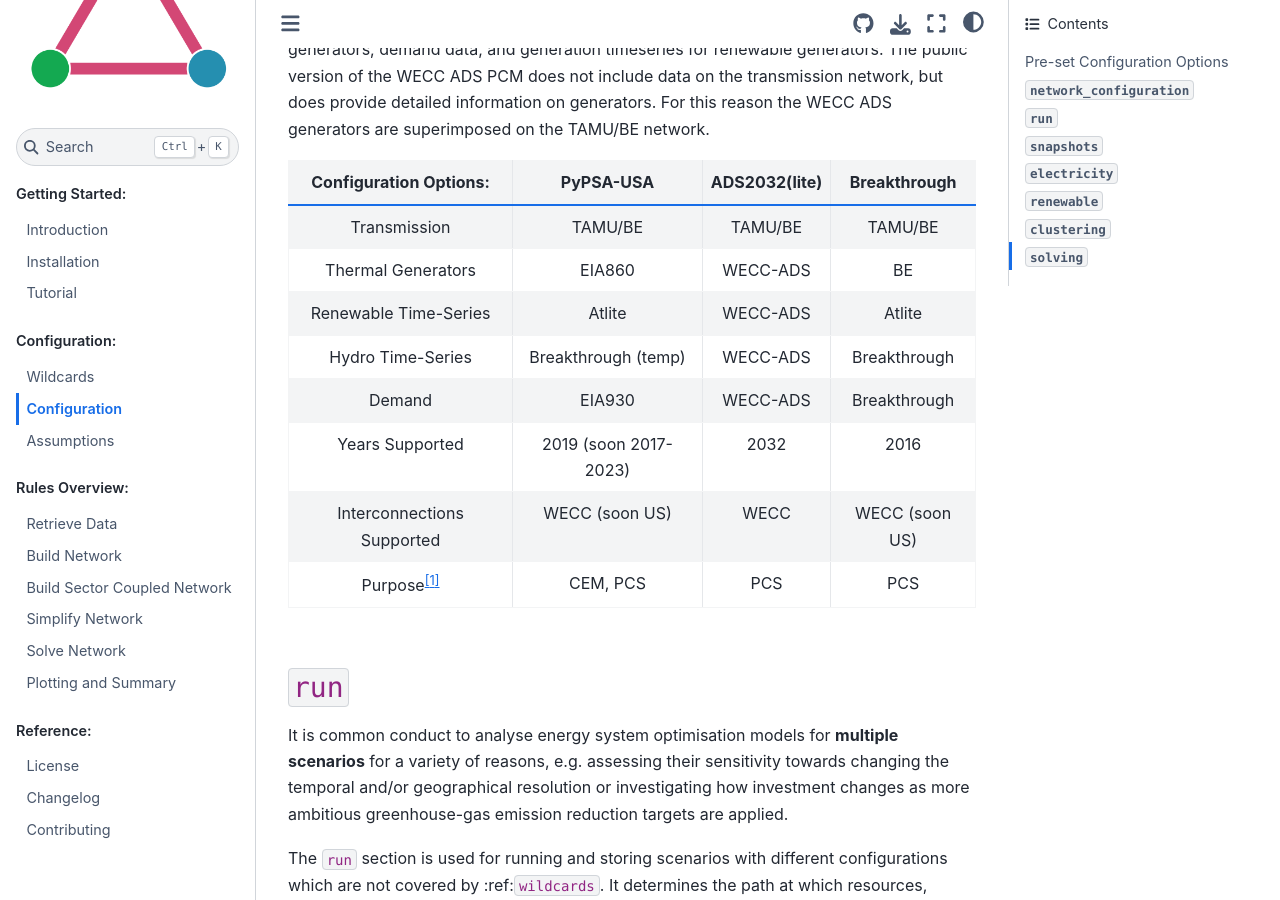
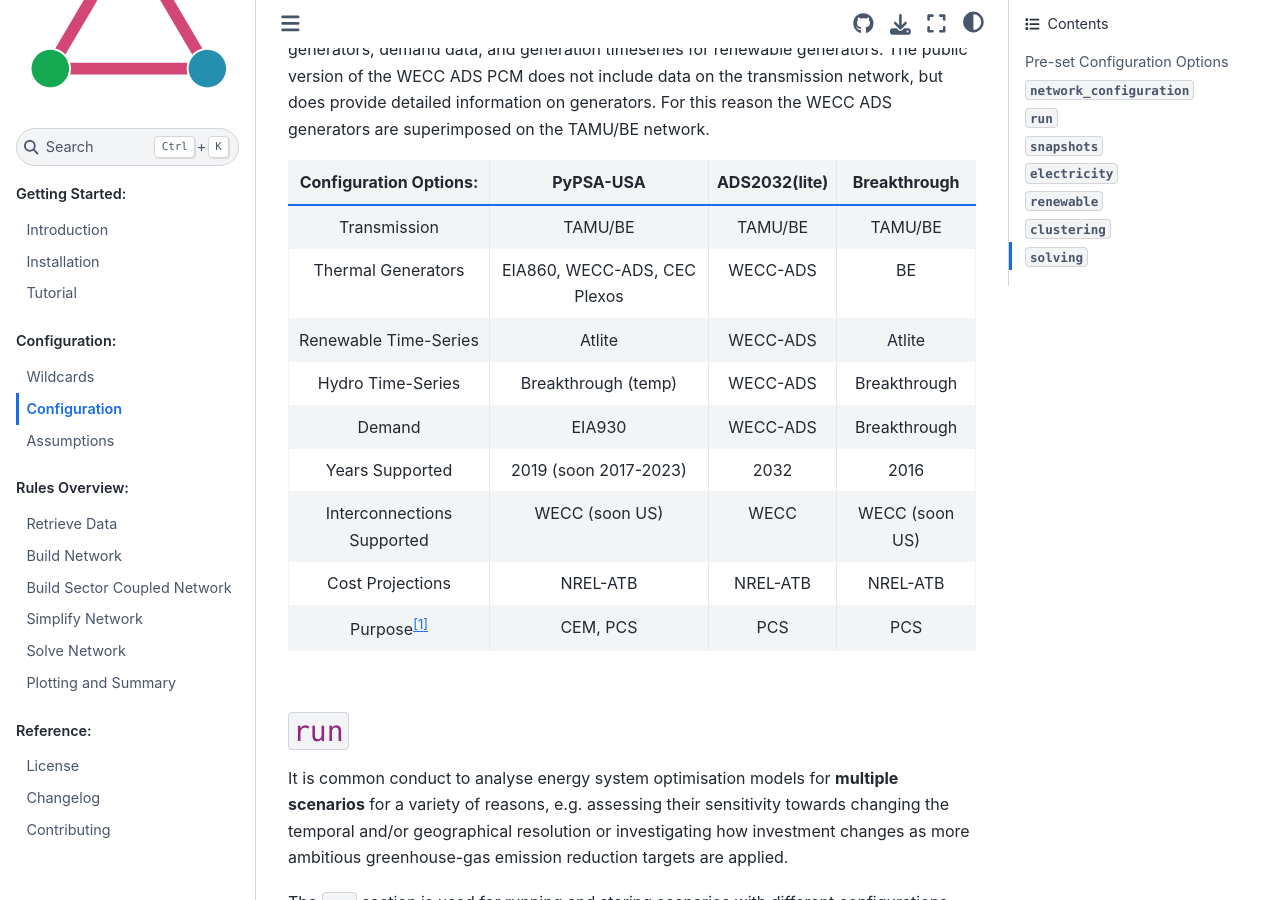
Before and after one commit to PyPSA/pypsa-usa, a Sphinx documentation site: the page built from docs/source/config-configuration.md, in a window 1280 px wide and 900 px high, scrolled down 356 px. Built offline with Sphinx 7.4.7 and the Sphinx Book theme 1.1.4, drawn with Linux system fonts in a browser that asks for light colours.

Commit message:
Snakefile and config clean up

```diff
--- a/docs/source/config-configuration.md
+++ b/docs/source/config-configuration.md
@@ -13,12 +13,13 @@
 | Configuration Options: | PyPSA-USA | ADS2032(lite) | Breakthrough |
 |:----------:|:----------:|:----------:|:----------:|
 | Transmission | TAMU/BE | TAMU/BE | TAMU/BE |
-| Thermal Generators | EIA860 | WECC-ADS | BE |
+| Thermal Generators | EIA860, WECC-ADS, CEC Plexos | WECC-ADS | BE |
 | Renewable Time-Series | Atlite | WECC-ADS | Atlite |
 | Hydro Time-Series | Breakthrough (temp) | WECC-ADS | Breakthrough |
 | Demand | EIA930 | WECC-ADS | Breakthrough |
 | Years Supported | 2019 (soon 2017-2023) | 2032 | 2016 |
 | Interconnections Supported | WECC (soon US) | WECC | WECC (soon US)|
+| Cost Projections | NREL-ATB | NREL-ATB | NREL-ATB|
 | Purpose[^+] | CEM, PCS | PCS | PCS |
 
 [^+]: CEM = Capacity Expansion Model, PCS = Production Cost Simulation
```
Also changed, not shown: 2 other files.
